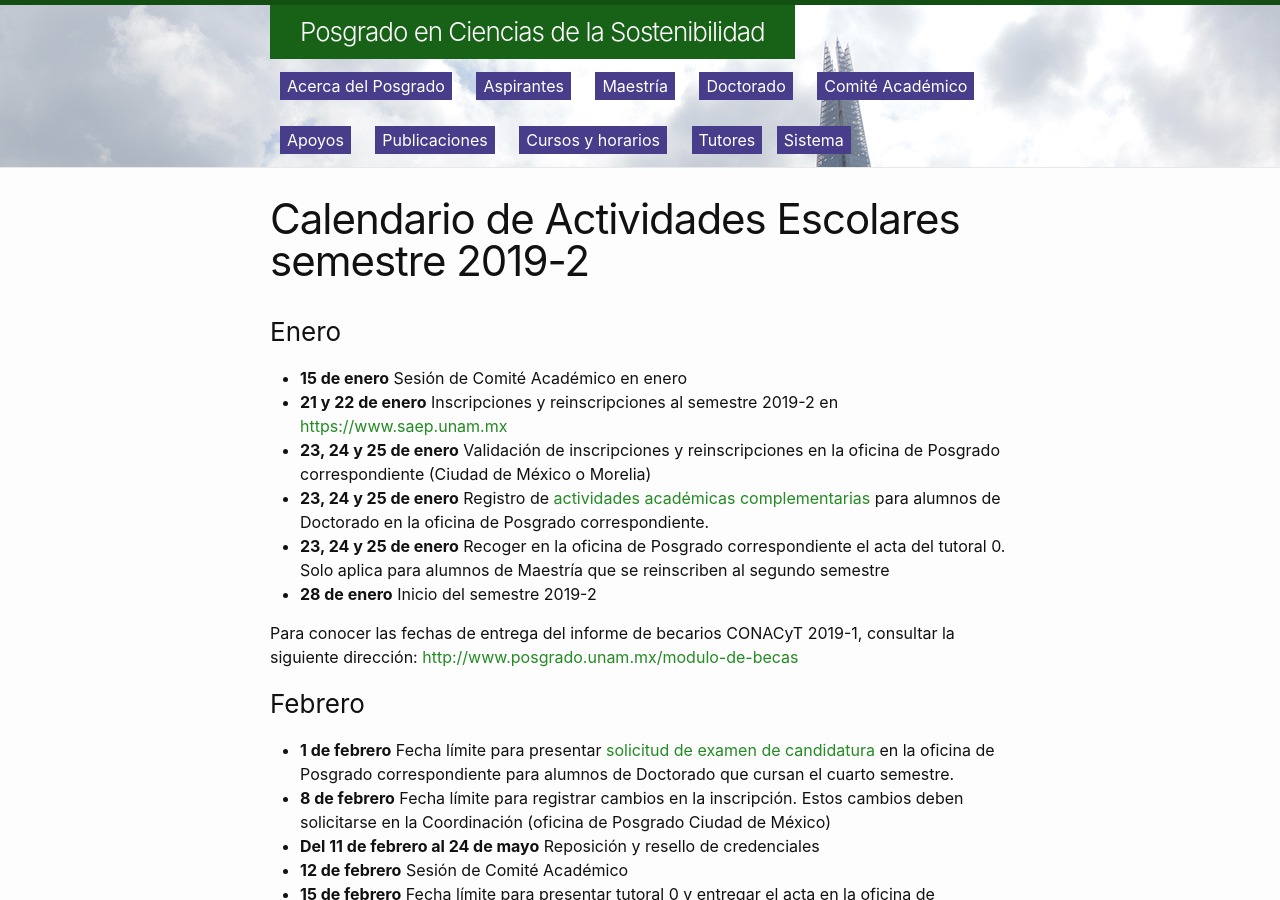
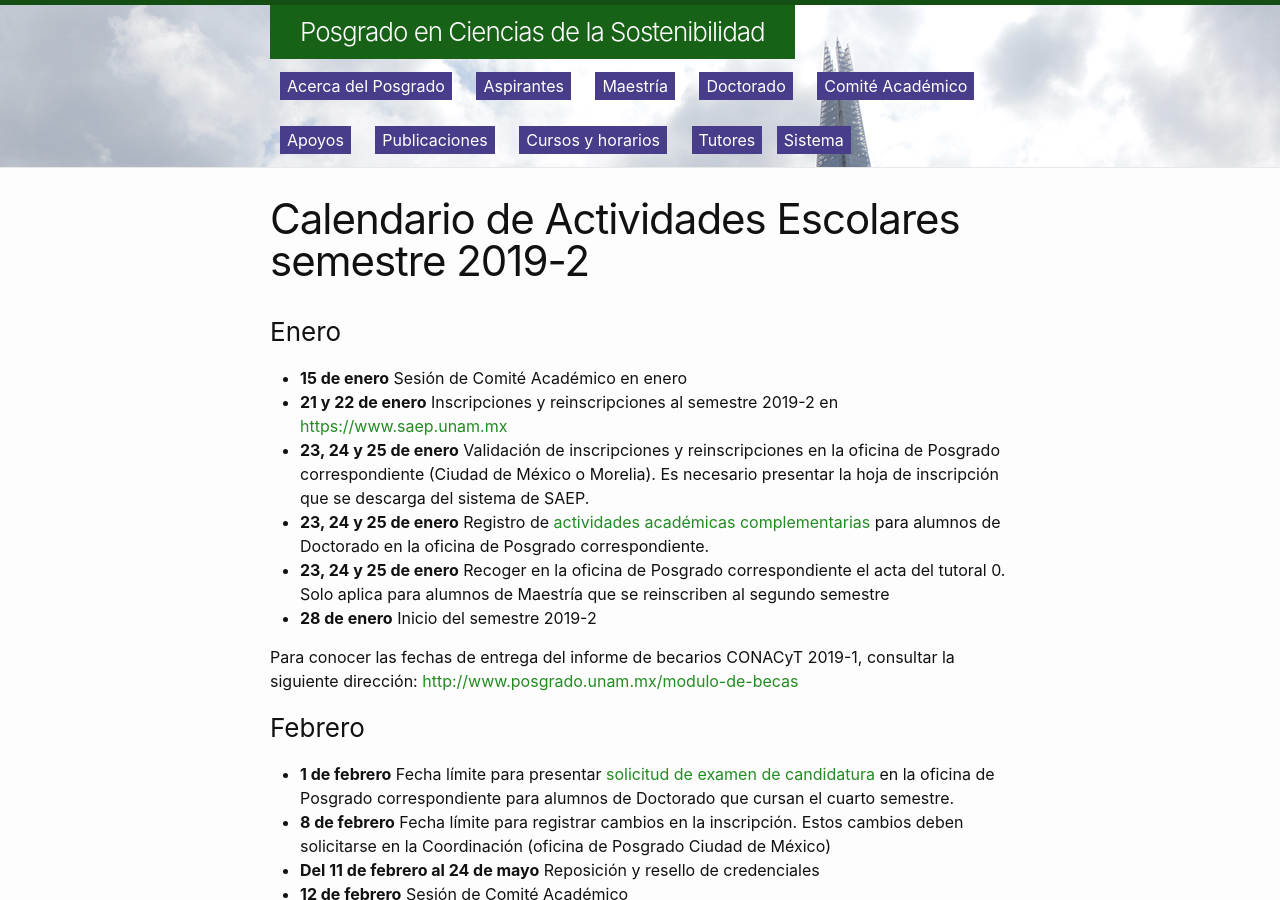
Before and after one commit to pcs-unam/pcs-unam.github.io, a Jekyll site: the page built from posgrado/calendario2.md, in a window 1280 px wide and 900 px high. Built offline with Jekyll 4.4.1, drawn with Linux system fonts in a browser that asks for light colours.

Commit message:
Se incluyó la indicación de presentar la hoja de inscripción para la validación.

```diff
--- a/posgrado/calendario2.md
+++ b/posgrado/calendario2.md
@@ -11,7 +11,7 @@ pleca: /assets/plecas/p17.jpg
 
  - **15 de enero**  Sesión de Comité Académico en enero
  - **21 y 22 de enero**  Inscripciones y reinscripciones al semestre 2019-2 en <https://www.saep.unam.mx>
- - **23, 24 y 25 de enero**  Validación de inscripciones y reinscripciones en la oficina de Posgrado correspondiente (Ciudad de México o Morelia)
+ - **23, 24 y 25 de enero**  Validación de inscripciones y reinscripciones en la oficina de Posgrado correspondiente (Ciudad de México o Morelia). Es necesario presentar la hoja de inscripción que se descarga del sistema de SAEP.
  - **23, 24 y 25 de enero**  Registro de [actividades académicas complementarias](/doctorado/actividades) para alumnos de Doctorado en la oficina de Posgrado correspondiente.
  - **23, 24 y 25 de enero**  Recoger en la oficina de Posgrado correspondiente el acta del tutoral 0. Solo aplica para alumnos de Maestría que se reinscriben al segundo semestre
  - **28 de enero**  Inicio del semestre 2019-2
```
